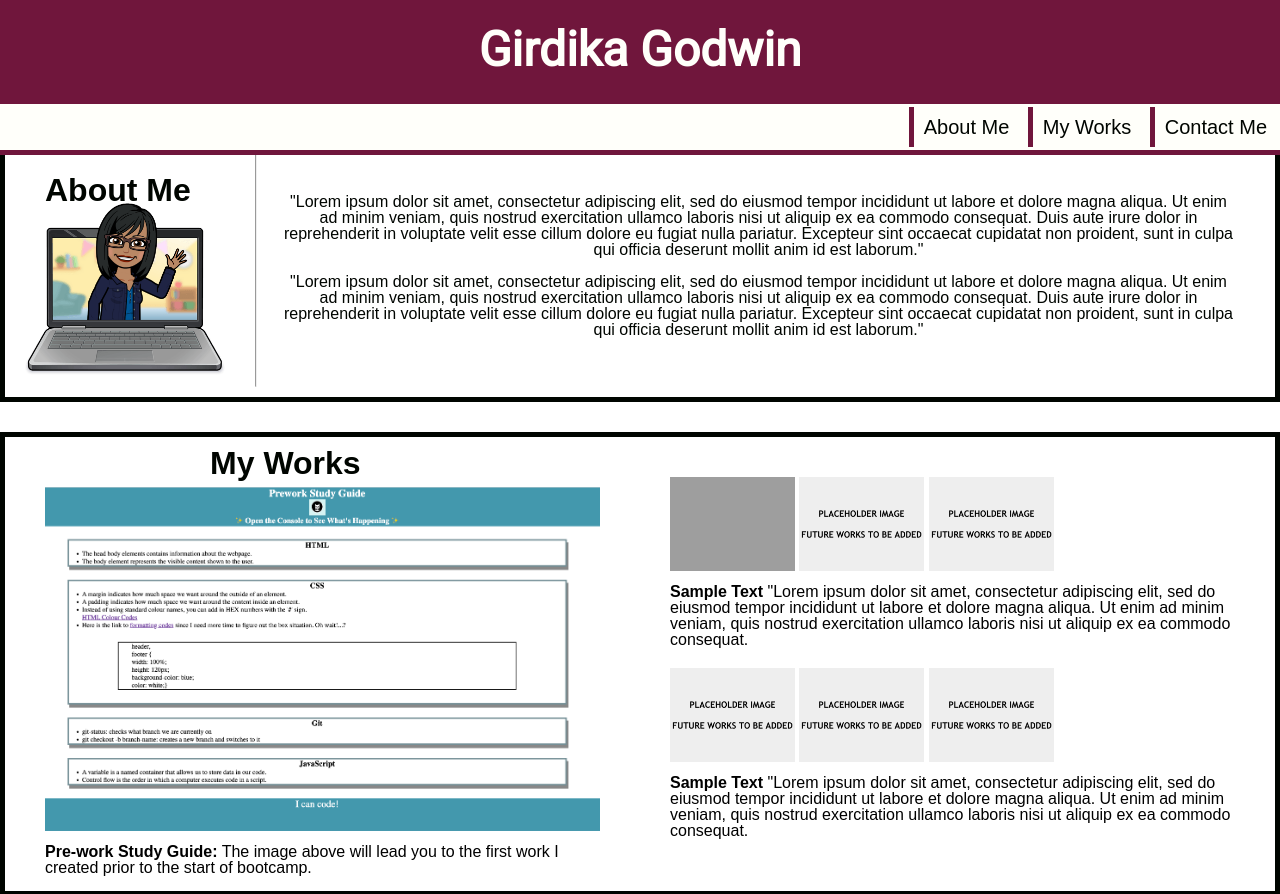
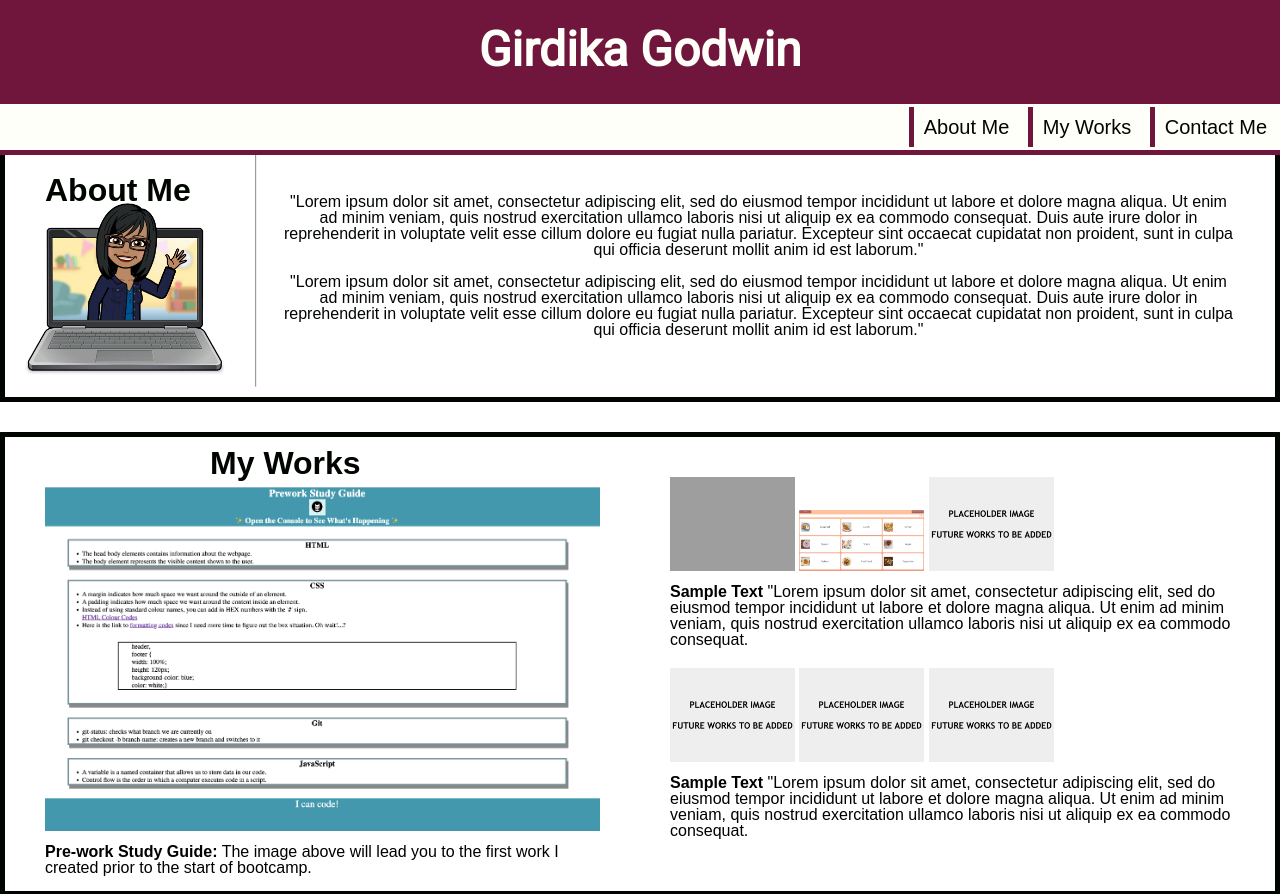
Before and after one commit to godwingi/godwin-portfolio, a plain HTML site: page index.html in a window 1280 px wide. Shown: the top 894 px of the page. Drawn offline with Linux system fonts and the light colour scheme; grey boxes are pictures that could not be loaded.

Commit message:
chef's choice added

```diff
--- a/index.html
+++ b/index.html
@@ -43,7 +43,7 @@
     <figure><a href="https://godwingi.github.io/prework-study-guide/"><img class = "first-work" src = "assets/images/scsh-prework-study-guide.png" alt="Pre-work study guide landing page image"></a></figure>
     <figcaption><span>Pre-work Study Guide:</span> The image above will lead you to the first work I created prior to the start of bootcamp.</figcaption></div></article>
     <aside><div><figure><a href="https://kcl20.github.io/Cinema-Travel-Guide/"><img src = "assets/images/homepage.png" alt="Cinema Travel Guide"></a></figure></div>
-    <div><figure><img src = "assets/images/placeholder-image.png"></figure></div>
+    <div><figure><a href="https://chefs-choise.herokuapp.com/"><img src = "assets/images/recipe.png" alt="Chef's Choice"></a></figure></div>
 <div><figure><img src = "assets/images/placeholder-image.png"></figure></div>
 <figcaption class ="sample"><span>Sample Text</span> "Lorem ipsum dolor sit amet, consectetur adipiscing elit, sed do eiusmod tempor incididunt ut
     labore et dolore magna aliqua. Ut enim ad minim veniam, quis nostrud exercitation ullamco laboris
```
Also changed, not shown: assets/images/recipe.png (added).
